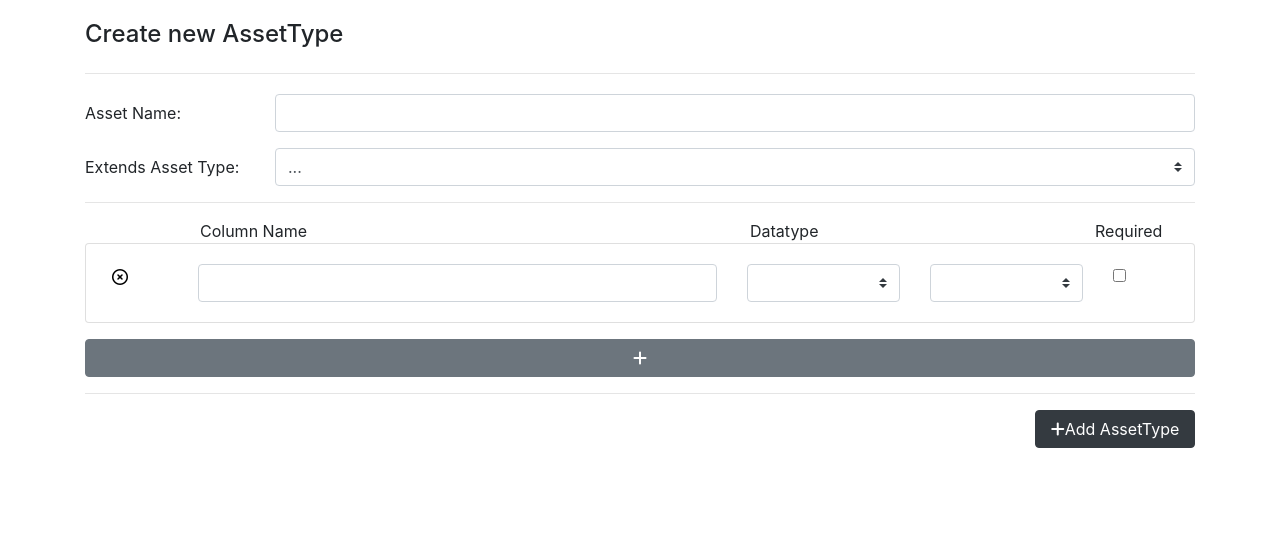
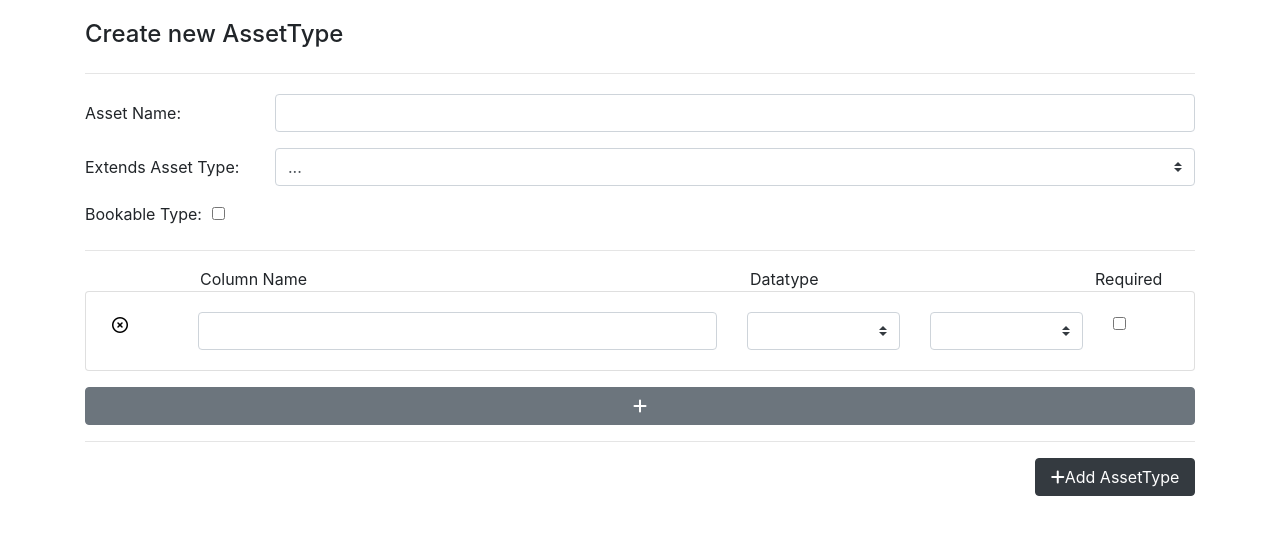
Before and after one commit to PDT42/AnyBase, a Python web app: template res/templates/create-asset-type.html in a window 1280 px wide. Shown: the part 66-601 px from the top of the page. Run offline with Jinja, Linux system fonts and the light colour scheme; the template is opened without the code that fills it, so the values that code supplies are empty; some libraries are stand-ins or nearby versions.

Commit message:
update templtes

```diff
--- a/res/templates/asset-type.html
+++ b/res/templates/asset-type.html
@@ -31,13 +31,14 @@
 
                 <div class="col-3">
                     <a class="btn btn-block btn-dark" href="/asset-type:{{ asset_type_id }}/create-asset">
-                        Create
+                        <i class="fas fa-file-alt"></i>
+                        <i class="fas fa-plus"></i>
                     </a>
                 </div>
 
                 <div class="col-3">
                     <a class="btn btn-block btn-danger" href="/asset-type:{{ asset_type_id }}/delete">
-                        Delete
+                        <i class="fas fa-trash"></i>
                     </a>
                 </div>
 
--- a/res/templates/create-asset-type.html
+++ b/res/templates/create-asset-type.html
@@ -16,8 +16,10 @@
 
     <hr/>
 
+    <!-- TODO: do this in javascript -->
+
     <div class="row" style="margin-top: 20px">
-        <form class="col" action="/asset-type/create" method="post">
+        <form id="create-asset-type-form" class="col" action="/asset-type/create" method="post">
 
             <!-- INPUT FOR ASSET TYPE ASSET_NAME -->
 
@@ -51,6 +53,36 @@
                     </select>
                 </div>
             </div>
+
+
+            <script>
+                function createTypeSettingsRow() {
+
+                    let settingsRow = document.createElement('div');
+                    settingsRow.setAttribute('class', 'row');
+
+                    let bookableSettingCol = document.createElement('div');
+                    bookableSettingCol.setAttribute('class', 'col');
+                    settingsRow.appendChild(bookableSettingCol);
+
+                    let bookableSettingLabel = document.createElement('label');
+                    bookableSettingLabel.setAttribute('for', 'bookable-type');
+                    bookableSettingLabel.setAttribute('class', 'label');
+                    bookableSettingLabel.textContent = 'Bookable Type:';
+                    bookableSettingCol.appendChild(bookableSettingLabel);
+
+                    let bookableSettingsInput = document.createElement('input');
+                    bookableSettingsInput.setAttribute('type', 'checkbox');
+                    bookableSettingsInput.setAttribute('name', 'bookable-type');
+                    bookableSettingsInput.setAttribute('id', 'bookable-type');
+                    bookableSettingsInput.style.marginLeft = '10px';
+                    bookableSettingCol.appendChild(bookableSettingsInput);
+
+                    document.getElementById('create-asset-type-form').appendChild(settingsRow);
+                }
+
+                createTypeSettingsRow();
+            </script>
 
             <hr/>
 
```
